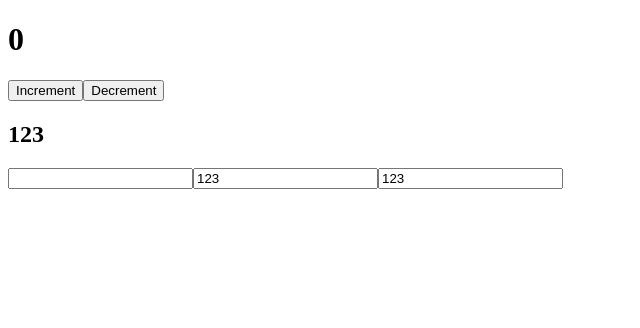
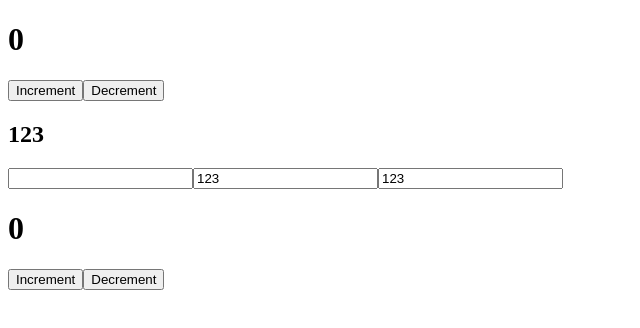
Before and after one commit to magkontrol/r-app-00, a React (Create React App) app: page / in a window 1280 px wide. Shown: the top 328 px of the page, without its empty margins (0-640 px from the left). Built offline with nearby package versions, Linux system fonts and the light colour scheme.

Commit message:
[feat] classcounter class component

```diff
--- a/src/App.js
+++ b/src/App.js
@@ -1,12 +1,14 @@
 import React, { useState } from "react";
 import Counter from "./components/Counter";
 import InputState from "./components/InputState";
+import ClassCounter from "./components/ClassCounter";
 
 function App() {
   return (
     <div className="App">
       <Counter />
       <InputState />
+      <ClassCounter />
     </div>
   );
 }
--- a/src/components/ClassCounter.jsx
+++ b/src/components/ClassCounter.jsx
@@ -1 +1,30 @@
 import React from "react";
+
+class ClassCounter extends React.Component {
+  constructor(props) {
+    super(props);
+    this.state = {
+      count: 0,
+    };
+    this.increment = this.increment.bind(this);
+    this.decrement = this.decrement.bind(this);
+  }
+  increment() {
+    this.setState({ count: this.state.count + 1 });
+  }
+  decrement() {
+    this.setState({ count: this.state.count - 1 });
+  }
+
+  render() {
+    return (
+      <div>
+        <h1>{this.state.count}</h1>
+        <button onClick={this.increment}>Increment</button>
+        <button onClick={this.decrement}>Decrement</button>
+      </div>
+    );
+  }
+}
+
+export default ClassCounter;
--- a/src/components/Counter.jsx
+++ b/src/components/Counter.jsx
@@ -10,11 +10,11 @@
     setCount(count + 1);
   };
   return (
-    <>
+    <div>
       <h1>{count}</h1>
       <button onClick={Increment}>Increment</button>
       <button onClick={Decrement}>Decrement</button>
-    </>
+    </div>
   );
 }
 
--- a/src/components/InputState.jsx
+++ b/src/components/InputState.jsx
@@ -4,7 +4,7 @@
   const [value, setValue] = useState("123");
 
   return (
-    <>
+    <div>
       <h2>{value}</h2>
       <input onChange={(event) => setValue(event.target.value)}></input>
       <input value={value}></input>
@@ -12,7 +12,7 @@
         value={value}
         onChange={(event) => setValue(event.target.value)}
       ></input>
-    </>
+    </div>
   );
 }
 export default InputState;
```
